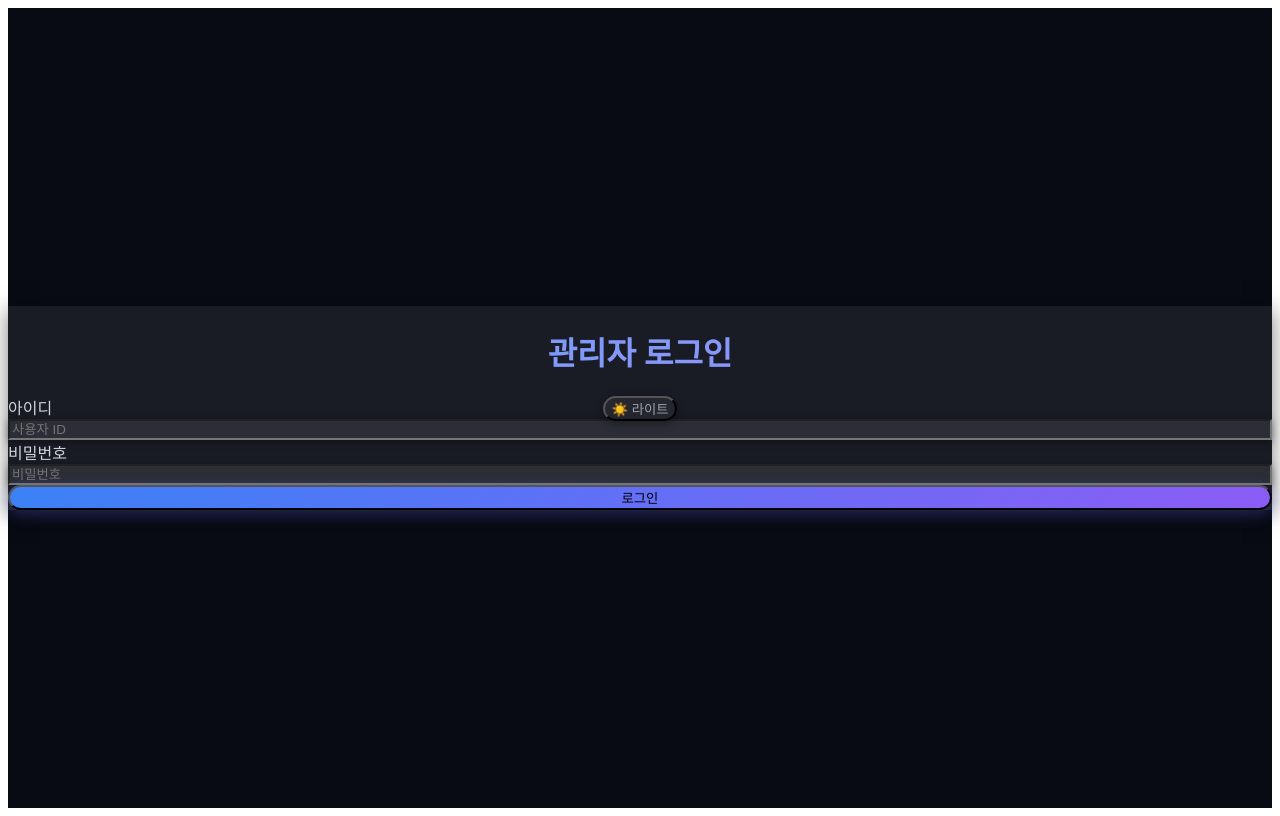
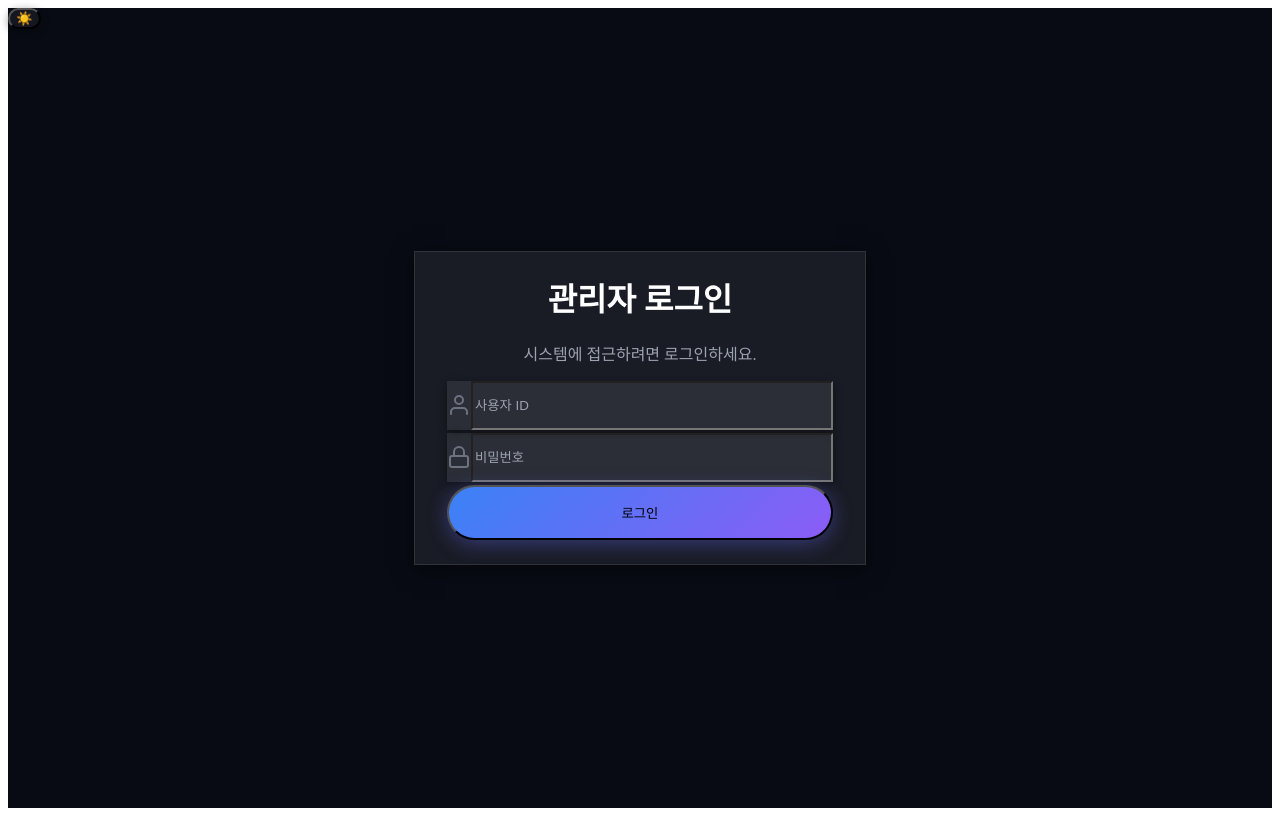
Before and after one commit to tawool83/study_crud, a Next.js app: page /login in a window 1280 px wide. Built offline with nearby package versions, Linux system fonts and the light colour scheme; no server answers.

Commit message:
로그인 화면 스타일 변경.

```diff
--- a/app/admin/components/Input.tsx
+++ b/app/admin/components/Input.tsx
@@ -8,7 +8,7 @@ export default function Input({ label, ...props }: Props) {
       </label>
       <input
         {...props}
-        className="px-3 py-2.5 rounded-lg text-sm focus:outline-none focus:ring-2 focus:ring-blue-500/30 disabled:opacity-30 transition-all duration-200"
+        className="px-3 py-2.5 rounded-lg text-sm border-0 focus:outline-none focus:ring-2 focus:ring-blue-500/30 disabled:opacity-30 transition-all duration-200"
         style={{
           background: "var(--bg-input)",
           color: "var(--text-1)",
--- a/app/admin/page.tsx
+++ b/app/admin/page.tsx
@@ -52,7 +52,7 @@ export default function AdminPage() {
         `,
       }}
     >
-      <div className="container mx-auto p-8">
+      <div className="mx-[10%] py-8">
         {/* 헤더 */}
         <div className="flex items-center justify-between mb-8">
           <h1
@@ -77,13 +77,6 @@ export default function AdminPage() {
             >
               로그아웃
             </button>
-            <a
-              href="/"
-              className="text-sm px-4 py-2 rounded-full transition-colors duration-200 hover:opacity-80"
-              style={{ background: "var(--bg-card)", color: "var(--text-3)", boxShadow: "var(--shadow-sm)" }}
-            >
-              ← 메인으로
-            </a>
           </div>
         </div>
 
--- a/app/admin/tabs/NewsTab.tsx
+++ b/app/admin/tabs/NewsTab.tsx
@@ -19,7 +19,7 @@ export default function NewsTab() {
         <select
           value={filterTargetId}
           onChange={(e) => setFilterTargetId(e.target.value)}
-          className="px-3 py-2 rounded-lg text-sm focus:outline-none focus:ring-2 focus:ring-blue-500/30 transition-all duration-200 cursor-pointer"
+          className="px-3 py-2 rounded-lg text-sm border-0 focus:outline-none focus:ring-2 focus:ring-blue-500/30 transition-all duration-200 cursor-pointer"
           style={{ background: 'var(--bg-input)', color: 'var(--text-1)', boxShadow: 'var(--shadow-sm)' }}
         >
           <option value="" style={{ background: 'var(--bg-page)' }}>전체 타겟</option>
--- a/app/globals.css
+++ b/app/globals.css
@@ -15,6 +15,7 @@
   --divider: rgba(255,255,255,0.06);
   --shadow-sm: 0 2px 8px rgba(0,0,0,0.4);
   --shadow-md: 0 4px 20px rgba(0,0,0,0.5);
+  --card-border: rgba(255,255,255,0.1);
   --error-bg: rgba(239,68,68,0.12);
   --keyword-bg: rgba(139,92,246,0.15);
   --amber-bg: rgba(245,158,11,0.12);
@@ -36,8 +37,9 @@
   --text-3: #64748b;
   --text-4: #94a3b8;
   --divider: rgba(0,0,0,0.06);
-  --shadow-sm: 0 1px 4px rgba(0,0,0,0.08), 0 1px 2px rgba(0,0,0,0.05);
-  --shadow-md: 0 4px 16px rgba(0,0,0,0.1);
+  --shadow-sm: 0 1px 3px rgba(0,0,0,0.06), 0 1px 2px rgba(0,0,0,0.04);
+  --shadow-md: 0 2px 10px rgba(0,0,0,0.07);
+  --card-border: transparent;
   --error-bg: rgba(239,68,68,0.08);
   --keyword-bg: rgba(139,92,246,0.08);
   --amber-bg: rgba(245,158,11,0.08);
--- a/app/login/page.tsx
+++ b/app/login/page.tsx
@@ -5,6 +5,15 @@ import { useRouter } from 'next/navigation';
 import { loginWithCredentials } from '../../services/authService';
 import { setAuthUser } from '../../lib/auth';
 import { useTheme } from '../../lib/theme';
+
+// 아이콘 컴포넌트 (SVG)
+const UserIcon = (props: React.SVGProps<SVGSVGElement>) => (
+  <svg xmlns="http://www.w3.org/2000/svg" width="24" height="24" viewBox="0 0 24 24" fill="none" stroke="currentColor" strokeWidth="2" strokeLinecap="round" strokeLinejoin="round" {...props}><path d="M20 21v-2a4 4 0 0 0-4-4H8a4 4 0 0 0-4 4v2"></path><circle cx="12" cy="7" r="4"></circle></svg>
+);
+
+const LockIcon = (props: React.SVGProps<SVGSVGElement>) => (
+  <svg xmlns="http://www.w3.org/2000/svg" width="24" height="24" viewBox="0 0 24 24" fill="none" stroke="currentColor" strokeWidth="2" strokeLinecap="round" strokeLinejoin="round" {...props}><rect x="3" y="11" width="18" height="11" rx="2" ry="2"></rect><path d="M7 11V7a5 5 0 0 1 10 0v4"></path></svg>
+);
 
 export default function LoginPage() {
   const router = useRouter();
@@ -23,85 +32,104 @@ export default function LoginPage() {
       setAuthUser(user);
       router.replace('/admin');
     } catch (err) {
-      setError(err instanceof Error ? err.message : '로그인 실패');
+      setError(err instanceof Error ? err.message : '로그인에 실패했습니다.');
     } finally {
       setLoading(false);
     }
   }
 
   return (
-    <div
-      className="min-h-screen flex items-center justify-center"
-      style={{ backgroundColor: 'var(--bg-page)', color: 'var(--text-1)' }}
-    >
-      {/* 테마 토글 */}
+    <>
+      {/* 테마 토글 버튼 */}
       <button
         onClick={toggle}
-        className="fixed top-4 right-4 text-sm px-3 py-1.5 rounded-full transition-all duration-200 hover:opacity-80"
-        style={{ background: 'var(--bg-card)', color: 'var(--text-3)', boxShadow: 'var(--shadow-sm)' }}
+        className="fixed top-8 right-8 z-20 flex items-center gap-3 text-sm px-4 py-2 rounded-full transition-all duration-300 backdrop-blur-sm hover:scale-105 bg-[var(--bg-card)] text-[var(--text-2)] shadow-[var(--shadow-sm)]"
       >
-        {theme === 'dark' ? '☀️ 라이트' : '🌙 다크'}
+        {theme === 'dark' ? '☀️' : '🌙'}
+        <span className="hidden sm:inline">{theme === 'dark' ? '라이트 모드' : '다크 모드'}</span>
       </button>
 
+    <div className="relative min-h-screen flex items-center justify-center py-12 px-4 transition-colors duration-300 bg-[var(--bg-page)]">
+      {/* 배경 효과 */}
+      <div className="absolute inset-0 z-0 overflow-hidden">
+        <div
+          className="absolute -top-1/4 -left-1/4 w-1/2 h-1/2 rounded-full opacity-50"
+          style={{
+            background: 'radial-gradient(circle, var(--radial-1) 0%, transparent 60%)'
+          }}
+        />
+        <div
+          className="absolute -bottom-1/4 -right-1/4 w-2/3 h-2/3 rounded-full opacity-50"
+          style={{
+            background: 'radial-gradient(circle, var(--radial-2) 0%, transparent 70%)'
+          }}
+        />
+      </div>
+
       {/* 로그인 카드 */}
-      <div
-        className="w-full max-w-sm p-8 rounded-2xl"
-        style={{ background: 'var(--bg-card-md)', boxShadow: 'var(--shadow-md)' }}
-      >
-        <h1
-          className="text-2xl font-bold mb-8 text-center bg-clip-text text-transparent"
-          style={{ backgroundImage: 'linear-gradient(135deg, #60a5fa, #a78bfa)' }}
-        >
-          관리자 로그인
-        </h1>
+      <div className="relative z-10 w-[450px] p-10 rounded-3xl backdrop-blur-xl bg-[var(--bg-card-md)] shadow-[var(--shadow-md)]" style={{ border: '1px solid var(--card-border)' }}>
+        <div className="text-center mb-10">
+            <h1 className="text-3xl font-bold text-[var(--text-1)]">관리자 로그인</h1>
+            <p className="mt-3 text-sm text-[var(--text-3)]">
+                시스템에 접근하려면 로그인하세요.
+            </p>
+        </div>
 
-        <form onSubmit={handleLogin} className="space-y-4">
-          <div className="flex flex-col gap-1.5">
-            <label className="text-xs font-medium tracking-wide uppercase" style={{ color: 'var(--text-2)' }}>
-              아이디
-            </label>
+        <form onSubmit={handleLogin} className="space-y-[3px]" style={{ padding: '0 2rem 1.5rem' }}>
+          {/* 아이디 필드 */}
+          <div className="flex items-center gap-3 rounded-lg bg-[var(--bg-input)] shadow-[var(--shadow-sm)] px-4 focus-within:ring-2 focus-within:ring-blue-500/50 transition-all duration-300">
+            <UserIcon className="w-4 h-4 text-[var(--text-4)] flex-shrink-0"/>
             <input
               type="text"
               value={userId}
               onChange={(e) => setUserId(e.target.value)}
               placeholder="사용자 ID"
               required
-              className="px-3 py-2.5 rounded-lg text-sm focus:outline-none focus:ring-2 focus:ring-blue-500/30 transition-all duration-200"
-              style={{ background: 'var(--bg-input)', color: 'var(--text-1)', boxShadow: 'var(--shadow-sm)' }}
+              className="w-full h-full py-[15px] bg-transparent text-sm outline-none text-[var(--text-1)] placeholder:text-[var(--text-3)]"
             />
           </div>
 
-          <div className="flex flex-col gap-1.5">
-            <label className="text-xs font-medium tracking-wide uppercase" style={{ color: 'var(--text-2)' }}>
-              비밀번호
-            </label>
+          {/* 비밀번호 필드 */}
+          <div className="flex items-center gap-3 rounded-lg bg-[var(--bg-input)] shadow-[var(--shadow-sm)] px-4 focus-within:ring-2 focus-within:ring-blue-500/50 transition-all duration-300">
+            <LockIcon className="w-4 h-4 text-[var(--text-4)] flex-shrink-0"/>
             <input
               type="password"
               value={password}
               onChange={(e) => setPassword(e.target.value)}
               placeholder="비밀번호"
               required
-              className="px-3 py-2.5 rounded-lg text-sm focus:outline-none focus:ring-2 focus:ring-blue-500/30 transition-all duration-200"
-              style={{ background: 'var(--bg-input)', color: 'var(--text-1)', boxShadow: 'var(--shadow-sm)' }}
+              className="w-full h-full py-[15px] bg-transparent text-sm outline-none text-[var(--text-1)] placeholder:text-[var(--text-3)]"
             />
           </div>
 
           {error && (
-            <p className="text-sm px-3 py-2 rounded-lg" style={{ background: 'var(--error-bg)', color: '#fca5a5' }}>
+            <div className="text-sm text-center text-red-400 p-3 rounded-lg bg-[var(--error-bg)]">
               {error}
-            </p>
+            </div>
           )}
 
-          <button
-            type="submit"
-            disabled={loading}
-            className="w-full py-2.5 rounded-full text-sm font-semibold text-white transition-all duration-200 hover:opacity-90 disabled:opacity-50 mt-2"
-            style={{ backgroundImage: 'linear-gradient(135deg, #3b82f6, #8b5cf6)', boxShadow: '0 4px 15px rgba(99,102,241,0.35)' }}
-          >
-            {loading ? '로그인 중...' : '로그인'}
-          </button>
+          {/* 로그인 버튼 */}
+          <div className="pt-4">
+            <button
+              type="submit"
+              disabled={loading}
+              className="w-full py-[16px] rounded-full text-base font-semibold text-white transition-all duration-300 transform hover:scale-[1.02] active:scale-100 disabled:opacity-60 disabled:pointer-events-none"
+              style={{
+                  backgroundImage: 'linear-gradient(135deg, #3b82f6, #8b5cf6)',
+                  boxShadow: '0 4px 20px rgba(99,102,241,0.4)'
+              }}
+            >
+              {loading ? (
+                   <div className="flex items-center justify-center gap-2">
+                      <div className="w-4 h-4 border-2 border-white border-t-transparent rounded-full animate-spin"></div>
+                      <span>로그인 중...</span>
+                  </div>
+              ) : '로그인'}
+            </button>
+          </div>
         </form>
       </div>
     </div>
+    </>
   );
 }
```
